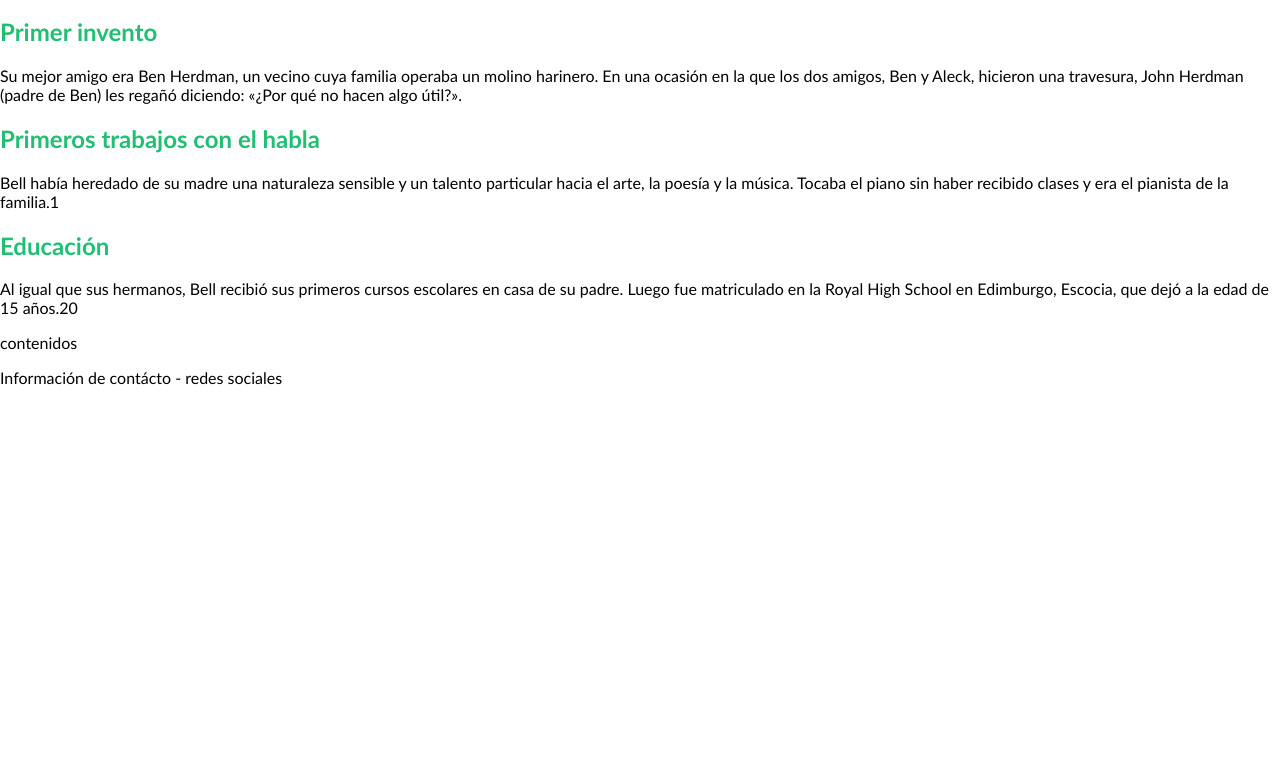
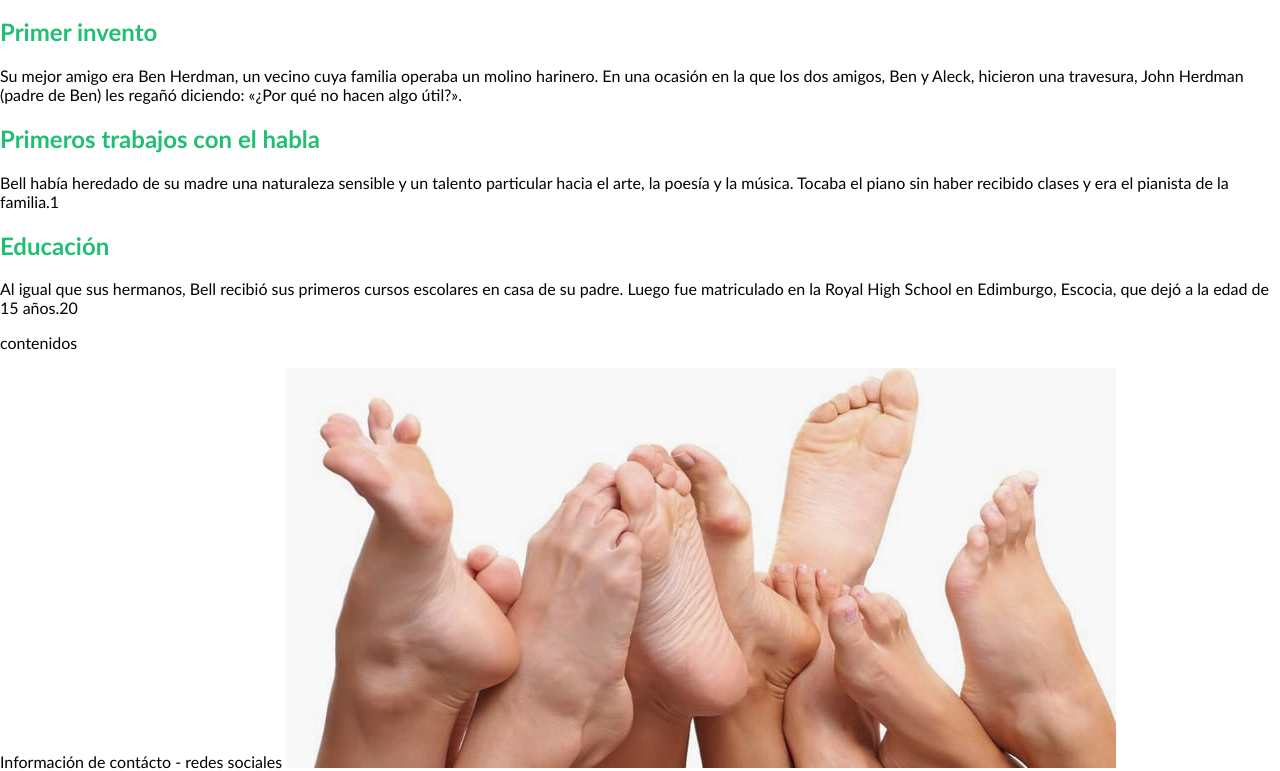
Before and after one commit to ingdanielb/paginaweb, a plain HTML site: page index.html in a window 1280 px wide. Shown: the part 798-1569 px from the top of the page. Before the commit the page ends 1185 px from the top, so only its background shows below. Drawn offline with Linux system fonts and the light colour scheme.

Commit message:
actualizacion footer

```diff
--- a/index.html
+++ b/index.html
@@ -63,7 +63,9 @@
     <aside>
         <p>contenidos</p>
     </aside>
-    <footer>Información de contácto - redes sociales </footer>
+    <footer>Información de contácto - redes sociales
+        <img src="images/Pies.jpg" alt="">
+    </footer>
 </body>
 
 </html>
```
Also changed, not shown: images/Pies.jpg (added).
